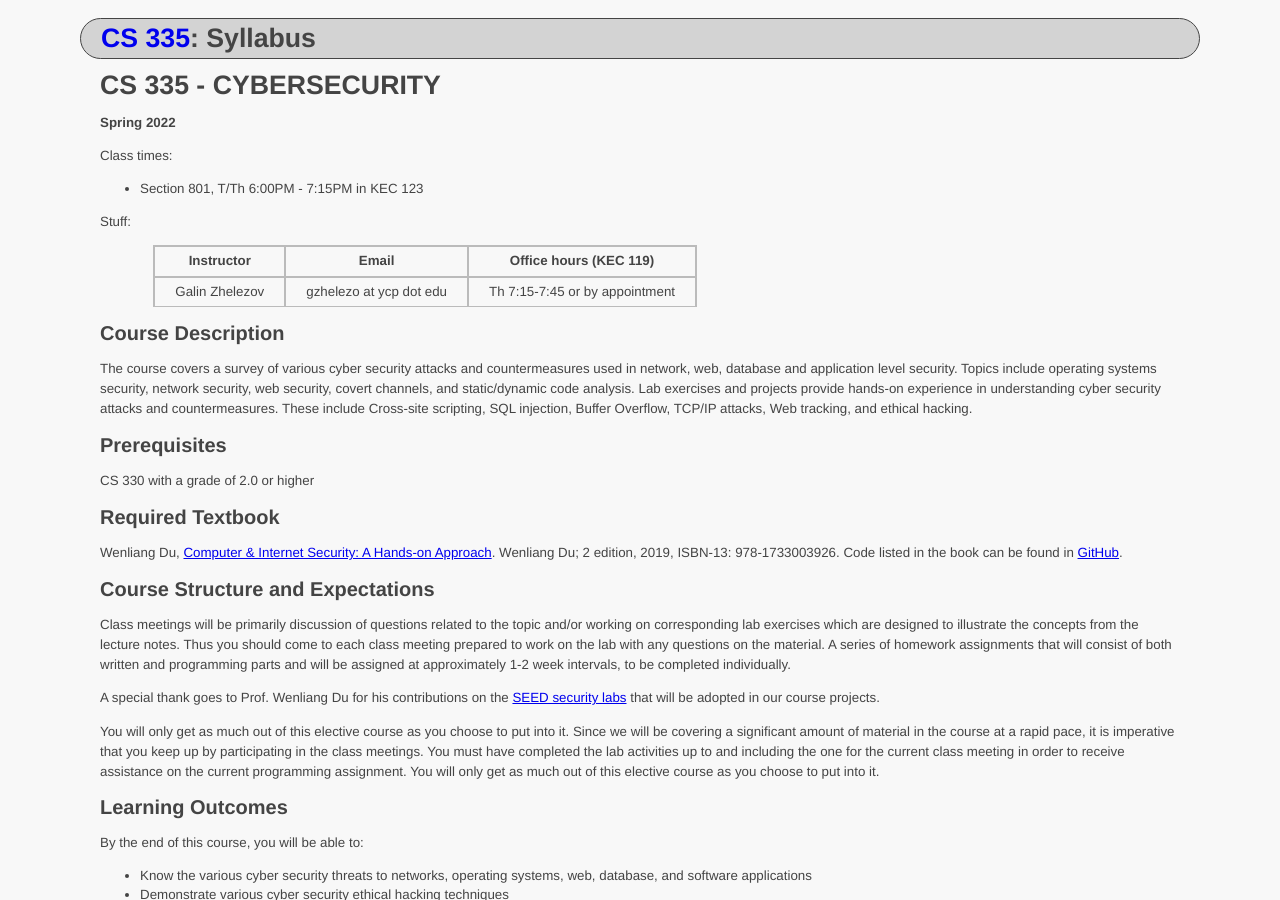
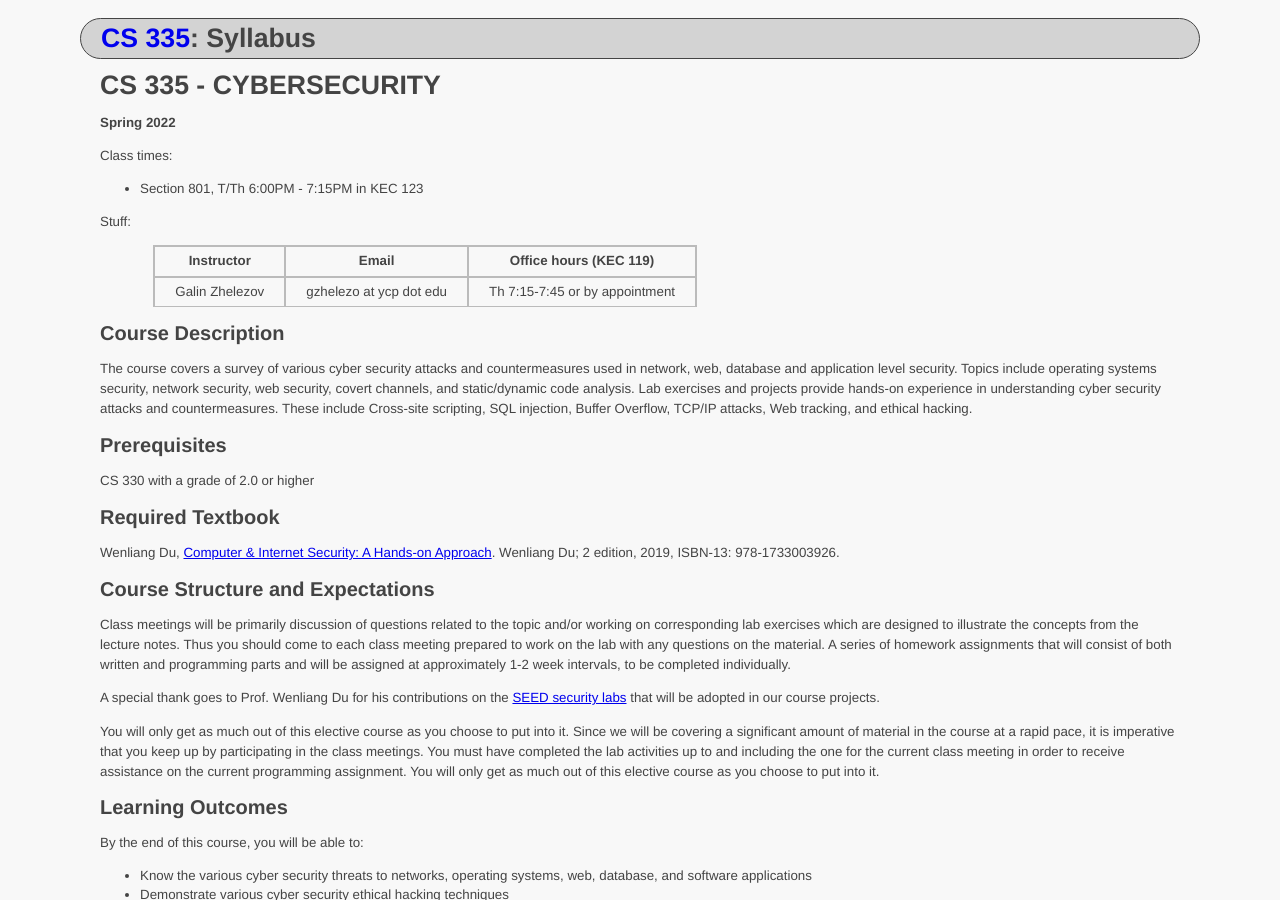
Before and after one commit to ycpcs/cs335-spring2022, a Jekyll site: the page built from syllabus/index.md, in a window 1280 px wide and 900 px high. Built offline with Jekyll 4.4.1, drawn with Linux system fonts in a browser that asks for light colours.

Commit message:
update syllabus

```diff
--- a/syllabus/index.md
+++ b/syllabus/index.md
@@ -30,7 +30,7 @@ CS 330 with a grade of 2.0 or higher
 
 Required Textbook
 -----------------
-Wenliang Du, <a href="https://www.amazon.com/Computer-Internet-Security-Hands-Approach/dp/1733003924">Computer & Internet Security: A Hands-on Approach</a>. Wenliang Du; 2 edition, 2019, ISBN-13: 978-1733003926. Code listed in the book can be found in [GitHub](https://github.com/kevin-w-du/BookCode).
+Wenliang Du, <a href="https://www.amazon.com/Computer-Internet-Security-Hands-Approach/dp/1733003924">Computer & Internet Security: A Hands-on Approach</a>. Wenliang Du; 2 edition, 2019, ISBN-13: 978-1733003926.
 
 Course Structure and Expectations
 ---------------------------------
```
